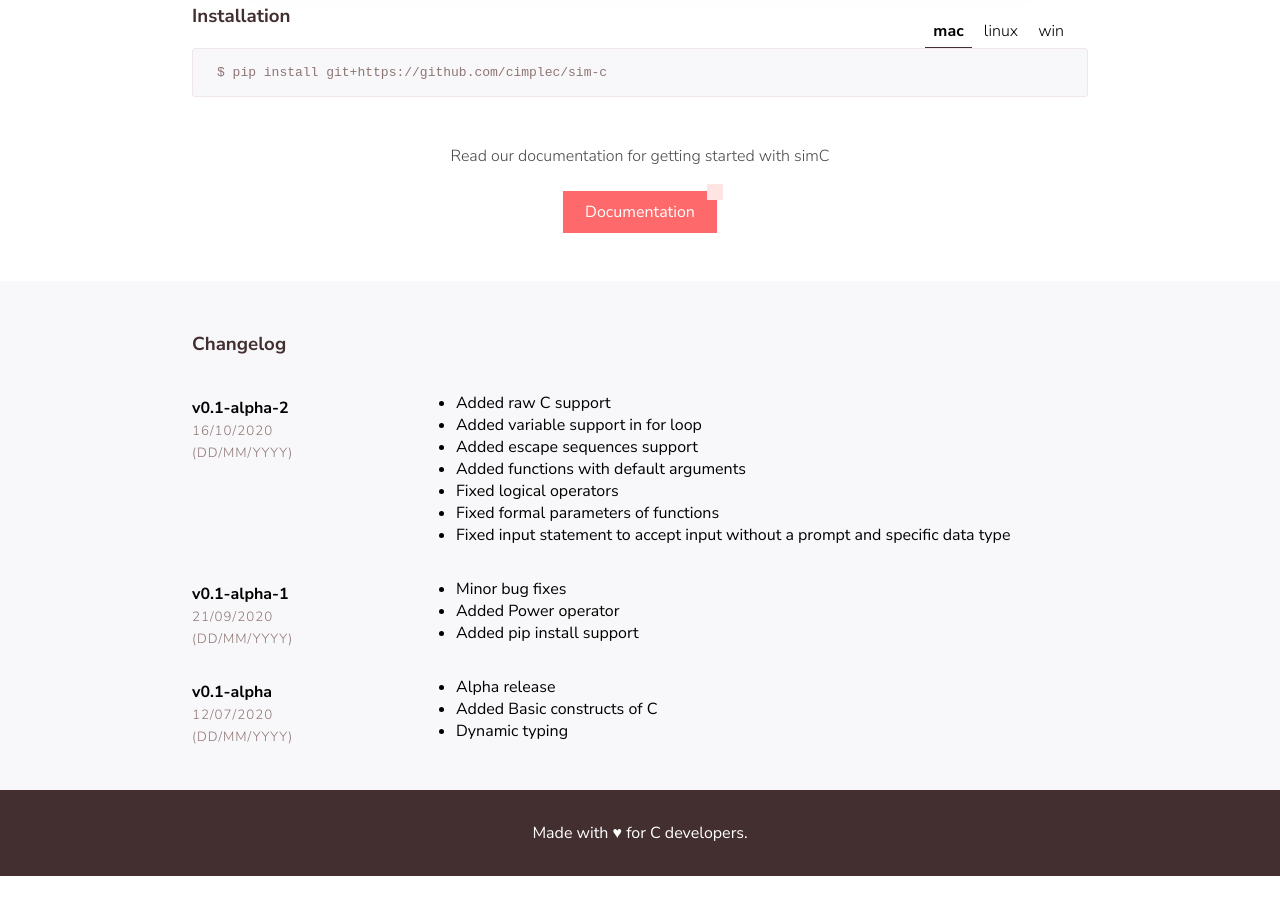
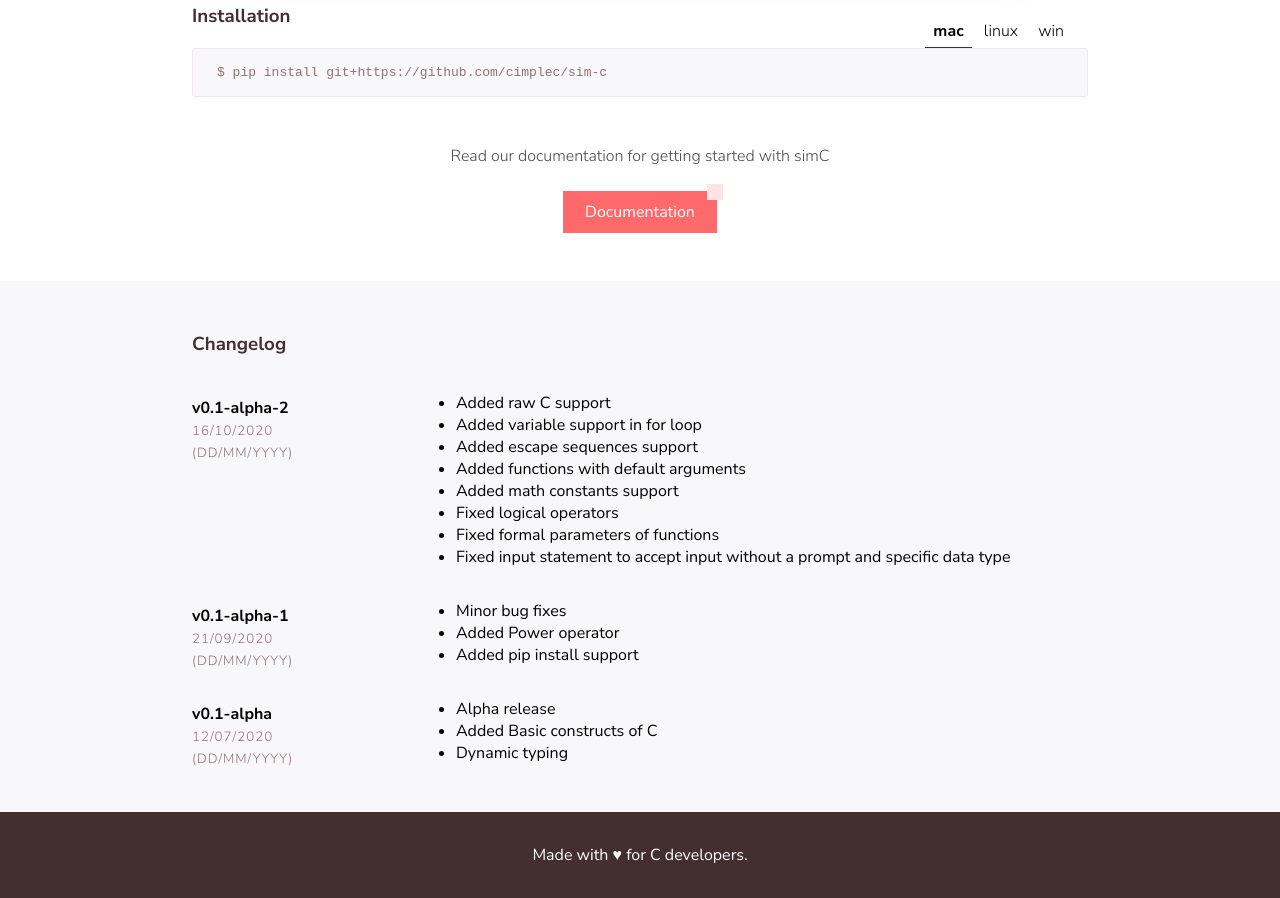
Before and after one commit to cimplec/docs, a plain HTML site: page index.html in a window 1280 px wide. Shown: the part 537-1435 px from the top of the page. Before the commit the page ends 1413 px from the top, so only its background shows below. Drawn offline with nearby package versions, Linux system fonts and the light colour scheme.

Commit message:
update changelog

```diff
--- a/index.html
+++ b/index.html
@@ -115,6 +115,7 @@
               <li>Added variable support in for loop</li>
               <li>Added escape sequences support</li>
               <li>Added functions with default arguments</li>
+              <li>Added math constants support</li>
               <li>Fixed logical operators</li>
               <li>Fixed formal parameters of functions</li>
               <li>Fixed input statement to accept input without a prompt and specific data type</li>
```
